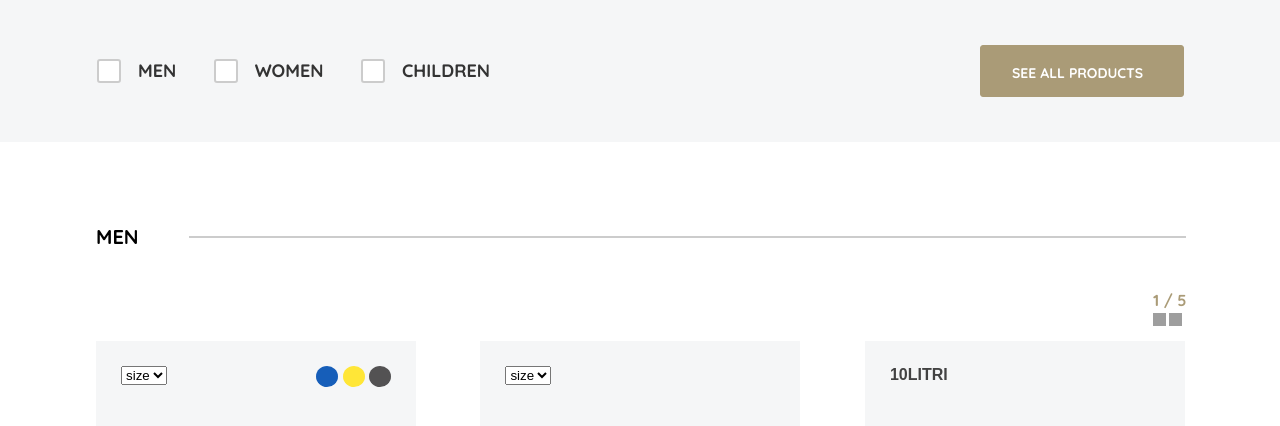
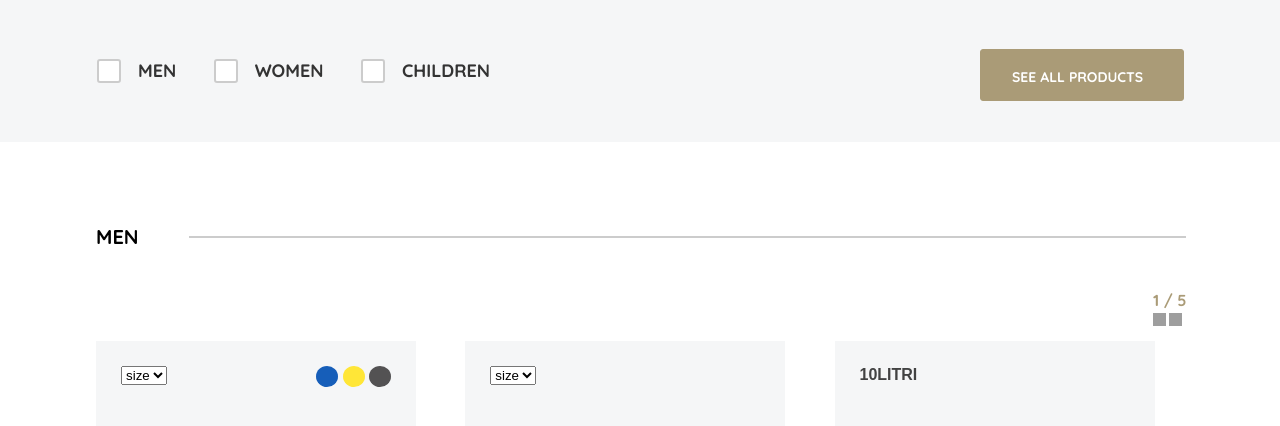
Before and after one commit to JakimOFF/lemon-school, a PHP site: page / in a window 1280 px wide. Shown: the part 801-1227 px from the top of the page. Run offline with PHP 8.4, Linux system fonts and the light colour scheme; some libraries are stand-ins or nearby versions; grey boxes are pictures that could not be loaded.

Commit message:
Верстка, шаблон №1 http://l99196ha.bget.ru/lemon/11/

```diff
--- a/11/css/style.css
+++ b/11/css/style.css
@@ -5,9 +5,13 @@
     font-family: sans-serif;
     border-collapse: collapse;
 }
+
 .container {
     padding-left: 5%;
     padding-right: 5%;
+    margin: 0 auto;
+    width: 1280px;
+    position: relative;
 }
 span,
 h1, h2, h3, h4, h5, h6,
@@ -140,7 +144,7 @@
     position: absolute;
     right: 0;
     top: 0;
-    margin-top: 46px;
+    margin-top: -10px;
     margin-right: 96px;
 }
 .main__checkbox .button>a {
@@ -218,7 +222,7 @@
     width: 320px;
     height: 378px;
     background-color: #f5f6f7;
-    margin-right: 60px;
+    margin-right: 4%;
     padding: 19px 19px;
     border:6px solid transparent;
     transition: .2s;
@@ -360,26 +364,6 @@
 .text_count.duster>.price_text_count {
     padding-left: 105px;
 }
-
-
-
-
-
-
-
-
-
-
-
-
-
-
-
-
-
-
-
-
 .about {
     width: 100%;
     height: 400px;
@@ -458,7 +442,7 @@
 }
 .footer_right_content {
     width: 320px;
-    margin-left: 507px;
+    margin-left: 440px;
     vertical-align: top;
     padding-top: 13%;
 }
@@ -485,6 +469,23 @@
     right: 0;
     border-right: 2px solid #aa9b77;
 }
+.footer_nav>ul>li>a::after {
+    content: '';
+    position: absolute;
+    bottom: 0;
+    left: 0;
+    border-bottom: 2px solid #fff;
+    width:0;
+    transition: 1s;
+}
+.footer_nav>ul>li>a:hover::after{
+    content: '';
+    position: absolute;
+    bottom: 0;
+    left: 0;
+    border-bottom: 2px solid #fff;
+    width:90%;
+}
 .footer_nav>ul>li:last-child>a::before {
     content: '';
     height: 0;
--- a/11/index.html
+++ b/11/index.html
@@ -13,6 +13,8 @@
     <link rel="shortcut icon" type="image/x-icon" href="">
     <script src="https://ajax.googleapis.com/ajax/libs/jquery/3.1.0/jquery.min.js"></script>
     <script type="text/javascript" src="js/my_site.js"></script>
+    <script type="text/javascript" src="js/src/jquery.easydropdown.js"></script>
+    <link rel="stylesheet" href="css/themes/easydropdown.css">
     <!-- HTML5 Shim and Respond.js IE8 support of HTML5 elements and media queries -->
     <!--[if lt IE 9]>
     <script src="https://oss.maxcdn.com/html5shiv/3.7.3/html5shiv.min.js"></script>
@@ -20,9 +22,6 @@
     <link rel="stylesheet" href="css/ie.css">
     <![endif]-->
     <link href="https://fonts.googleapis.com/css?family=Quicksand:300,400,700" rel="stylesheet">
-    <script type="text/javascript" src="//code.jquery.com/jquery-1.11.0.min.js"></script>
-    <script type="text/javascript" src="//code.jquery.com/jquery-migrate-1.2.1.min.js"></script>
-    <script type="text/javascript" src="slick/slick.min.js"></script>
 </head>
 <body>
 <header id="header">
@@ -97,8 +96,8 @@
                     <div class="unit_product">
                         <div class="configuration_unit">
                             <div class="size_configuration_unit">
-                                <select name="size" id="size">
-                                    <option value="default">size</option>
+                                <select class="dropdown">
+                                    <option value="" class="label">size</option>
                                     <option value="s">s</option>
                                     <option value="m">m</option>
                                     <option value="l">l</option>
@@ -130,8 +129,8 @@
                     <div class="unit_product">
                         <div class="configuration_unit">
                             <div class="size_configuration_unit">
-                                <select name="size" id="size">
-                                    <option value="default">size</option>
+                                <select class="dropdown">
+                                    <option value="" class="label">size</option>
                                     <option value="s">s</option>
                                     <option value="m">m</option>
                                     <option value="l">l</option>
@@ -182,8 +181,8 @@
                     <div class="unit_product">
                         <div class="configuration_unit">
                             <div class="size_configuration_unit">
-                                <select name="size" id="size">
-                                    <option value="default">size</option>
+                                <select class="dropdown">
+                                    <option value="" class="label">size</option>
                                     <option value="s">s</option>
                                     <option value="m">m</option>
                                     <option value="l">l</option>
@@ -204,12 +203,12 @@
                     <div class="unit_product">
                         <div class="configuration_unit">
                             <div class="size_configuration_unit">
-                                <select name="size" id="size">
-                                    <option value="default">size</option>
-                                    <option value="s">s</option>
-                                    <option value="m">m</option>
-                                    <option value="l">l</option>
-                                    <option value="xl">xl</option>
+                                <select class="dropdown">
+                                    <option value="" class="label">size</option>
+                                    <option value="39">39</option>
+                                    <option value="40">40</option>
+                                    <option value="41">41</option>
+                                    <option value="42">42</option>
                                 </select>
                             </div>
                         </div>
@@ -226,8 +225,8 @@
                     <div class="unit_product">
                         <div class="configuration_unit">
                             <div class="size_configuration_unit">
-                                <select name="size" id="size">
-                                    <option value="default">size</option>
+                                <select class="dropdown">
+                                    <option value="" class="label">size</option>
                                     <option value="s">s</option>
                                     <option value="m">m</option>
                                     <option value="l">l</option>
```
